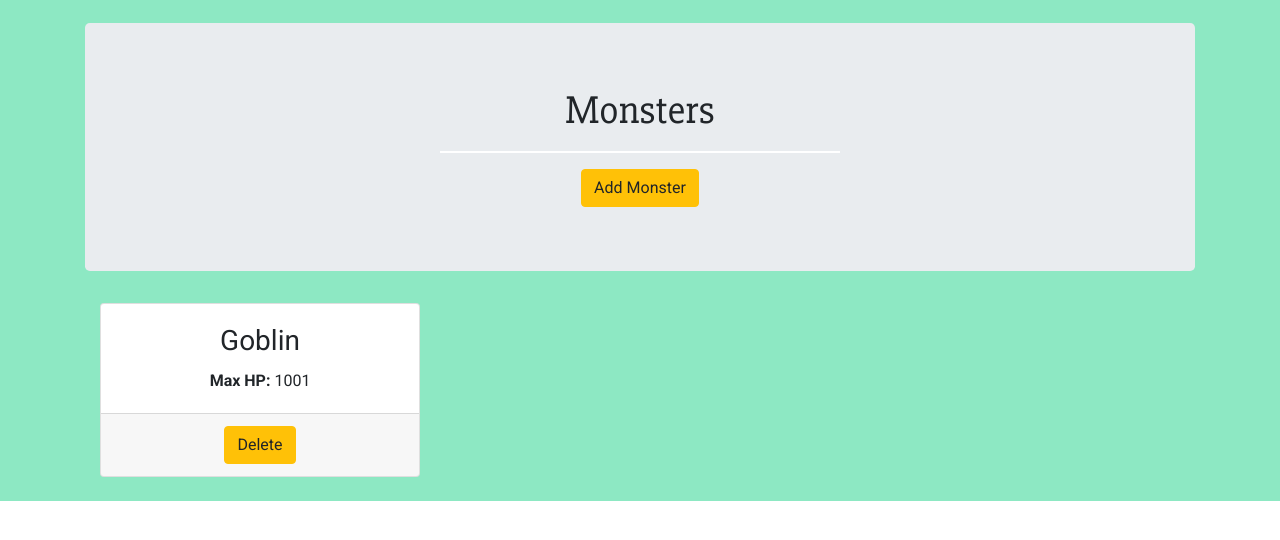
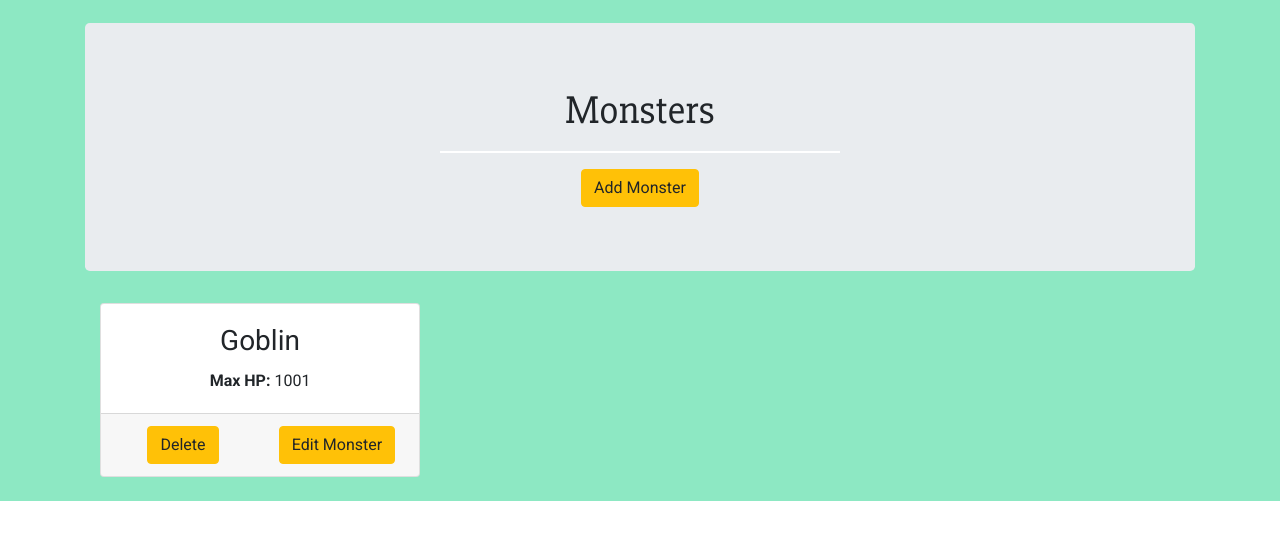
Before and after one commit to JackSnowdon/DM-N-D, a Django app: page /party/monsters/ in a window 1280 px wide. Shown: the part 69-609 px from the top of the page. Run offline with Django 3.2, Linux system fonts and the light colour scheme; data comes from the database, SQL or seed files in the repository; both versions use the stored data as it was after the commit; parts of the project's set-up code (start-up, migrations or seed data) failed here and were passed over; some libraries are stand-ins or nearby versions.

Commit message:
added edit monster views and function

```diff
--- a/party/models.py
+++ b/party/models.py
@@ -15,6 +15,5 @@ class Base(models.Model):
     alignment = models.CharField(max_length=32, choices=alignment_choices, default=Player)
     max_hp = models.IntegerField()
 
-
     def __str__(self):
         return self.name
--- a/party/templates/monsters.html
+++ b/party/templates/monsters.html
@@ -18,6 +18,8 @@
                 <p class="card-text"><span class="boldest">Max HP: </span>{{ m.max_hp }}</p>
             </div>
             <div class="card-footer">
+                <div class="row">
+                    <div class="col-6">
                         <form class="" method="post" action="{% url 'delete_monster' m.id %}">
                             {% csrf_token %}
                             <div class="input-group">
@@ -27,6 +29,11 @@
                             </div>
                         </form>
                     </div>
+                    <div class="col-6">
+                        <a href="{% url 'edit_monster' m.id  %}" role="button" class="btn btn-warning" aria-disabled="false">Edit Monster</a>
+                    </div>
+                </div>
+            </div>
         </div>
     </div>
     <br> {% endfor %}
--- a/party/urls.py
+++ b/party/urls.py
@@ -9,4 +9,5 @@ urlpatterns = [
     path(r'delete_player/<int:pk>', delete_player, name="delete_player"),
     path(r'delete_monster/<int:pk>', delete_monster, name="delete_monster"),
     path(r'edit_player/<int:pk>', edit_player, name="edit_player"),
+    path(r'edit_monster/<int:pk>', edit_monster, name="edit_monster"),
 ]
--- a/party/views.py
+++ b/party/views.py
@@ -60,3 +60,16 @@ def edit_player(request, pk):
     else:
         hero_form = PlayerForm(instance=hero)
     return render(request, 'edit_hero.html', {'hero_form': hero_form})
+
+def edit_monster(request, pk):
+    monster = get_object_or_404(Base, pk=pk)
+    if request.method == "POST":
+        monster_form = EnemyForm(request.POST, instance=monster)
+        if monster_form.is_valid():
+            monster = monster_form.save(commit=False)
+            monster.alignment = 'NPC'
+            monster.save()
+            return redirect('monsters')
+    else:
+        monster_form = EnemyForm(instance=monster)
+    return render(request, 'edit_monster.html', {'monster_form': monster_form})
```
Also changed, not shown: party/templates/edit_monster.html (added, +13 -0 lines), db.sqlite3. Lines whose indentation alone changed are shown as unchanged.
